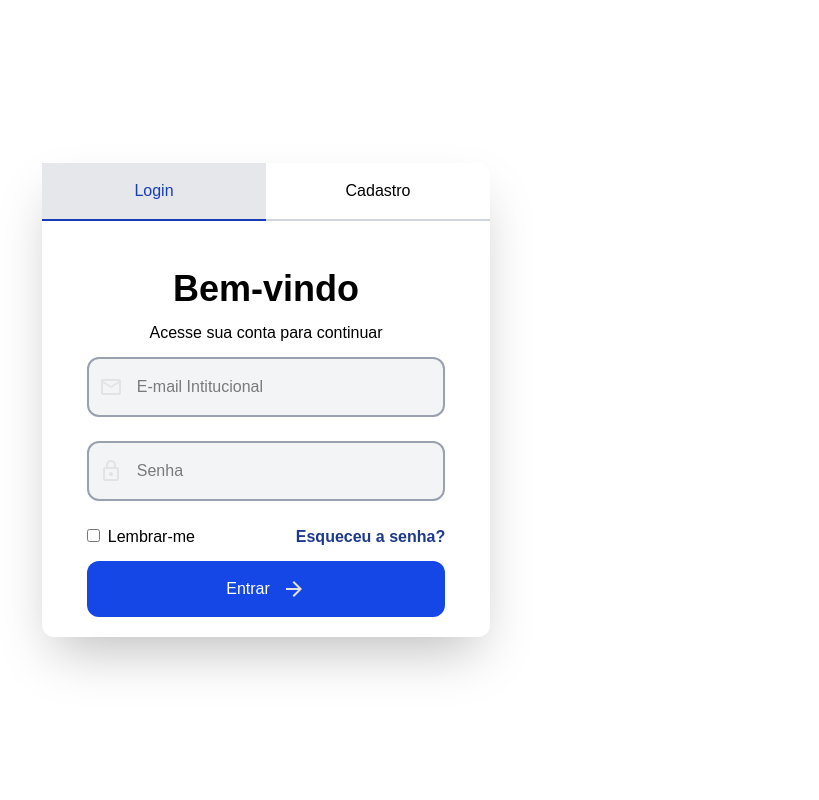
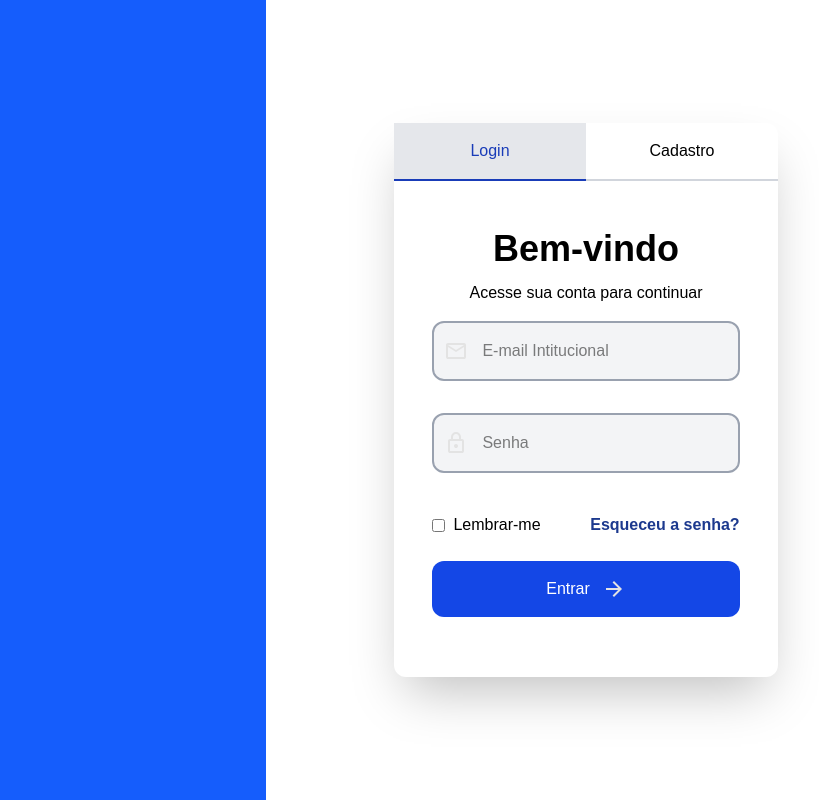
Before and after one commit to HugoFranciscodaSilva/ReservaTech, a Next.js app in the folder frontend/: page / in a window 1280 px wide. Shown: the whole page, without its empty margins (374-1193 px from the left). Built offline with nearby package versions, Linux system fonts and the light colour scheme.

Commit message:
Termino do card de login

```diff
--- a/frontend/app/page.tsx
+++ b/frontend/app/page.tsx
@@ -1,10 +1,17 @@
 'use client'
+
+import Image from "next/image"
 
 export default function Home(){
   return(
-    <main className="bg-white h-dvh text-black">
-      <section className="h-full flex justify-center items-center">
-        <div className="w-[35%] shadow-2xl rounded-xl flex flex-col items-center">
+    <main className="bg-white h-dvh text-black flex">
+      <section className="h-full w-1/2 bg-blue-600">
+        <picture>
+          {/* <Image className="w-full h-full" width={'100'} height={'100'} src={'/images/bannerLogin.png'} alt="Imagem ilustrativa" /> */}
+        </picture>
+      </section>
+      <section className="h-full w-1/2 flex justify-center items-center">
+        <div className="w-[60%] shadow-2xl rounded-xl flex flex-col items-center">
           <section className="flex w-full">
             <div className="w-1/2 bg-gray-200 text-blue-800 border-b-2 border-blue-800 text-center p-4">
               <p>Login</p>
@@ -18,20 +25,20 @@ export default function Home(){
           <form className="w-full flex flex-col items-center">
             <div className="relative w-[80%]">
               <img className="absolute top-1/2 -translate-y-1/2 z-10 ms-3" src="/icons/mail.svg" alt="Icone de email" />
-              <input className="p-4 w-full bg-gray-100 my-3 ps-12 border-2 border-gray-400 rounded-xl active:outline-gray-600 focus:outline-gray-600" type="email" placeholder="E-mail Intitucional" />
+              <input className="p-4 w-full bg-gray-100 my-4 ps-12 border-2 border-gray-400 rounded-xl active:outline-gray-600 focus:outline-gray-600" type="email" placeholder="E-mail Intitucional" />
             </div>
             <div className="relative w-[80%]">
               <img className="absolute top-1/2 -translate-y-1/2 z-10 ms-3" src="/icons/lock.svg" alt="Icone de cadeado" />
-              <input className="p-4 w-full bg-gray-100 my-3 ps-12 border-2 border-gray-400 rounded-xl active:outline-gray-600 focus:outline-gray-600" type="password" placeholder="Senha" />
+              <input className="p-4 w-full bg-gray-100 my-4 ps-12 border-2 border-gray-400 rounded-xl active:outline-gray-600 focus:outline-gray-600" type="password" placeholder="Senha" />
             </div>
-            <section className="flex justify-between w-[80%] my-3">
-              <div className="space-x-2">
+            <section className="flex justify-between items-center w-[80%] my-3">
+              <div className="space-x-2 my-3 flex justify-center items-center">
                 <input type="checkbox" id="lembrar-me"/>
                 <label htmlFor="lembrar-me">Lembrar-me</label>
               </div>
               <p className="text-blue-900 font-bold">Esqueceu a senha?</p>
             </section>
-            <button className="bg-blue-700 text-white w-[80%] rounded-xl p-4 cursor-pointer flex justify-center gap-3 mb-5">Entrar <img src="/icons/arrowRight.svg" alt="Icone de seta para a direita" /></button>
+            <button className="bg-blue-700 text-white w-[80%] rounded-xl p-4 cursor-pointer flex justify-center gap-3 mb-15">Entrar <img src="/icons/arrowRight.svg" alt="Icone de seta para a direita" /></button>
           </form>
         </div>
       </section>
```
Also changed, not shown: 1 other file (tests, documents, lock files or other folders).
